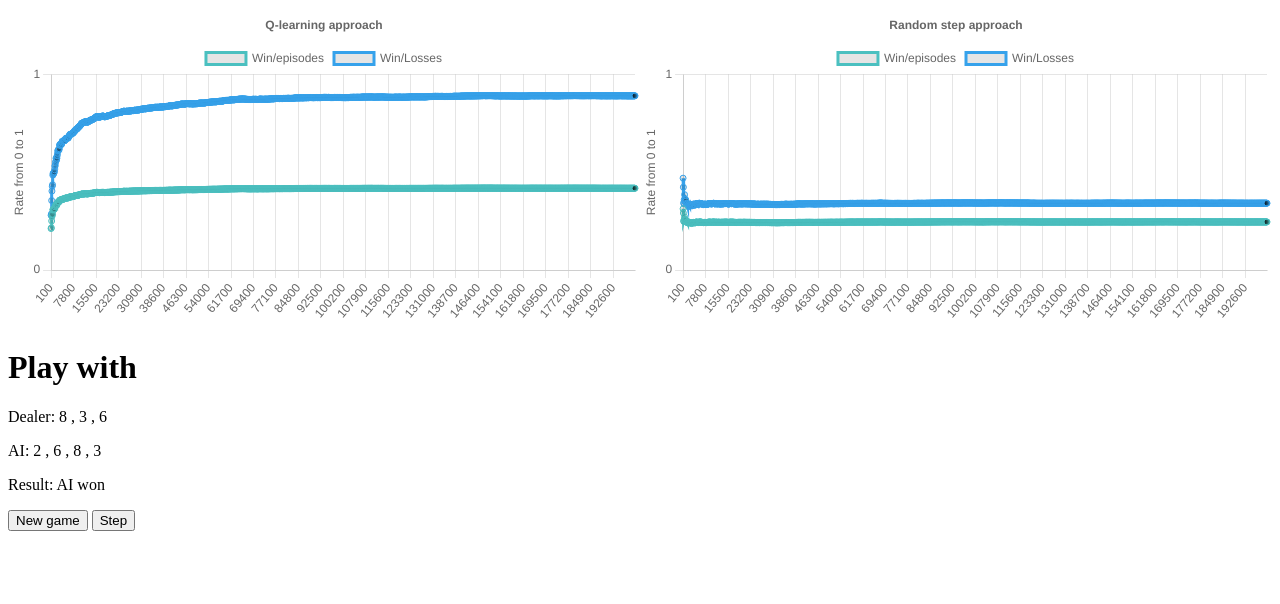
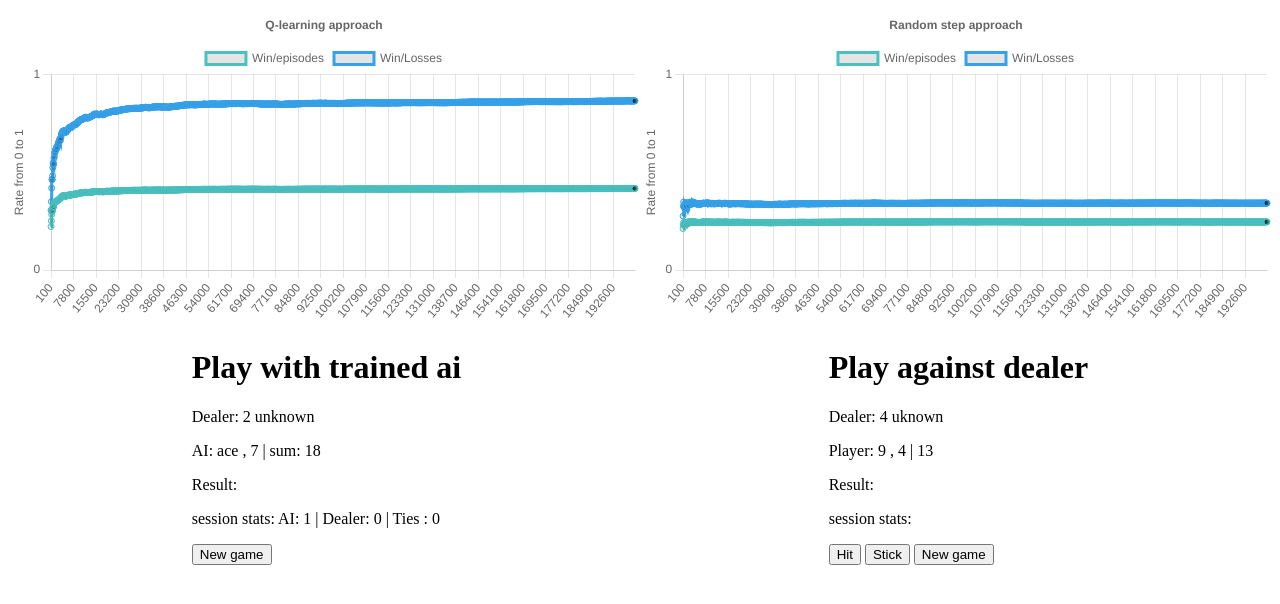
Before and after one commit to Iviv122/QBlackJack, a plain HTML site: page index.html in a window 1280 px wide. Drawn offline with nearby package versions, Linux system fonts and the light colour scheme.

Commit message:
player player

```diff
--- a/index.html
+++ b/index.html
@@ -9,13 +9,29 @@
                 <canvas id="RwinRate"></canvas>
             </div>
         </div>
-        <h1>Play with</h1>
-        <p><span>Dealer: </span><span id="dealer"></span></p>
-        <p><span>AI: </span><span id="ai"></span></p>
-        <p><span>Result: </span><span id="result"></span></p>
-        <div>
-            <button onclick="play()">New game</button>
-            <button onclick="step()">Step</button>
+        <div style="display: flex; justify-content: space-around">
+            <div>
+                <h1>Play with trained ai</h1>
+                <p><span>Dealer: </span><span id="dealer"></span></p>
+                <p><span>AI: </span><span id="ai"></span></p>
+                <p><span>Result: </span><span id="result"></span></p>
+                <p><span>session stats: </span><span id="stats"></span></p>
+                <div>
+                    <button onclick="play()">New game</button>
+                </div>
+            </div>
+            <div>
+                <h1>Play against dealer</h1>
+                <p><span>Dealer: </span><span id="pdealer"></span></p>
+                <p><span>Player: </span><span id="pplayer"></span></p>
+                <p><span>Result: </span><span id="presult"></span></p>
+                <p><span>session stats: </span><span id="pstats"></span></p>
+                <div>
+                    <button onclick="hit()">Hit</button>
+                    <button onclick="stick()">Stick</button>
+                    <button onclick="newGame()">New game</button>
+                </div>
+            </div>
         </div>
     </head>
     <body>
--- a/main.js
+++ b/main.js
@@ -38,7 +38,7 @@ class Game {
   getState() {
     return {
       player: this.returnSum(this.player),
-      dealer: this.returnSum(this.dealer),
+      dealer: this.dealer[0],
     };
   }
   draw(arr) {
@@ -350,28 +350,57 @@ RChart();
 const dealerL = document.getElementById("dealer");
 const aiL = document.getElementById("ai");
 const result = document.getElementById("result");
+const stats = document.getElementById("stats");
+
+let ai_wins = 0;
+let dealer_wins = 0;
+let ties_wins = 0;
+let gameTimer = null;
+let autoPlay = true;
 
 const play = () => {
+  if (gameTimer !== null) {
+    clearTimeout(gameTimer);
+    gameTimer = null;
+  }
   console.log("Game started");
   g.init();
   result.innerHTML = "";
   dealerL.innerHTML = g.dealer[0] + " unknown";
-  aiL.innerHTML = g.player.map((i, _) => " " + i.toString() + " ");
-  setTimeout(step, 1000);
+  aiL.innerHTML =
+    g.player.map((i, _) => " " + i.toString() + " ") +
+    " | sum: " +
+    g.returnSum(g.player).sum;
+  stats.innerHTML = `AI: ${ai_wins} | Dealer: ${dealer_wins} | Ties : ${ties_wins}`;
+  gameTimer = setTimeout(step, 1000);
 };
+
+const print_stats = () => {
+  stats.innerHTML = `AI: ${ai_wins} | Dealer: ${dealer_wins} | Ties : ${ties_wins}`;
+};
+
 const step = () => {
-  aiL.innerHTML = g.player.map((i, _) => " " + i.toString() + " ");
+  if (g.end_rest !== undefined) {
     if (g.end_rest == 1) {
       result.innerHTML = "AI won";
-    dealerL.innerHTML = g.dealer.map((i, _) => " " + i.toString() + " ");
-    return;
+      ai_wins++;
     } else if (g.end_rest == 0) {
       result.innerHTML = "Tie";
-    dealerL.innerHTML = g.dealer.map((i, _) => " " + i.toString() + " ");
-    return;
+      ties_wins++;
     } else if (g.end_rest == -1) {
       result.innerHTML = "Dealer Won";
+      dealer_wins++;
       dealerL.innerHTML = g.dealer.map((i, _) => " " + i.toString() + " ");
+    }
+
+    dealerL.innerHTML =
+      g.dealer.map((i, _) => " " + i.toString() + " ") +
+      " | sum: " +
+      g.returnSum(g.dealer).sum;
+    print_stats();
+    if (autoPlay) {
+      gameTimer = setTimeout(play, 2000);
+    }
     return;
   }
 
@@ -379,7 +408,76 @@ const step = () => {
   let action = agent.get_action(state);
   agent.actions[action]();
 
-  aiL.innerHTML = g.player.map((i, _) => " " + i.toString() + " ");
-  setTimeout(step, 1000);
+  aiL.innerHTML =
+    g.player.map((i, _) => " " + i.toString() + " ") +
+    " | sum: " +
+    g.returnSum(g.player).sum;
+  gameTimer = setTimeout(step, 1000);
 };
 play();
+
+let player_wins = 0;
+let player_dealer = 0;
+let player_ties = 0;
+const g1 = new Game();
+
+const pdealer = document.getElementById("pdealer");
+const pplayer = document.getElementById("pplayer");
+const presult = document.getElementById("presult");
+const pstats = document.getElementById("pstats");
+
+const redraw = () => {
+  pdealer.innerHTML = g1.dealer[0] + " uknown";
+  pplayer.innerHTML =
+    g1.player.map((i) => ` ${i.toString()} `) +
+    ` | ${g1.returnSum(g1.player).sum}`;
+  presult.innerHTML = "";
+};
+const stick = () => {
+  if (g1.end_rest !== undefined) {
+    end();
+    return;
+  }
+  g1.stick();
+  redraw();
+  if (g1.end_rest !== undefined) {
+    end();
+    return;
+  }
+};
+const hit = () => {
+  if (g1.end_rest !== undefined) {
+    end();
+    return;
+  }
+  g1.hit();
+  redraw();
+  if (g1.end_rest !== undefined) {
+    end();
+    return;
+  }
+};
+const end = () => {
+  if (presult.innerHTML) {
+    return;
+  }
+  pdealer.innerHTML =
+    g1.dealer.map((i) => ` ${i.toString()} `) +
+    ` | ${g1.returnSum(g1.dealer).sum}`;
+  if (g1.end_rest == 1) {
+    presult.innerHTML = "AI won";
+    player_wins++;
+  } else if (g1.end_rest == 0) {
+    presult.innerHTML = "Tie";
+    player_ties++;
+  } else if (g1.end_rest == -1) {
+    presult.innerHTML = "Dealer Won";
+    player_dealer++;
+  }
+  pstats.innerHTML = `Player: ${player_wins} | Dealer: ${player_dealer} | Ties: ${player_ties}`;
+};
+const newGame = () => {
+  g1.init();
+  redraw();
+};
+newGame();
```
Lines whose indentation alone changed are shown as unchanged.
